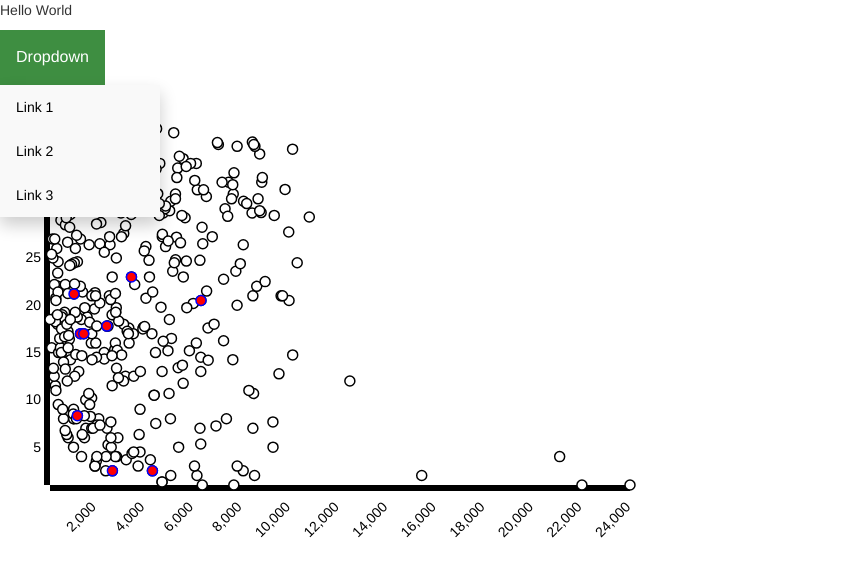
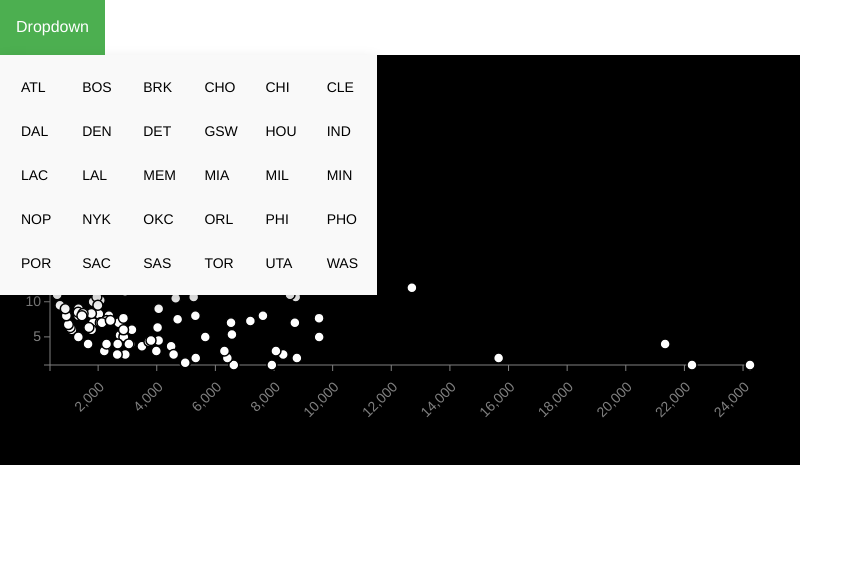
Before and after one commit to briancbarrow/node-capstone, a website: page public/index.html in a window 1280 px wide. Both pictures are taken after a click on the button "Dropdown". Shown: the whole page, without its empty margins (0-863 px from the left). Drawn offline with nearby package versions, Linux system fonts and the light colour scheme; a web font is replaced by a local one.

Commit message:
Adjusted graph size, axis width, colors, added dropdown

```diff
--- a/public/index.html
+++ b/public/index.html
@@ -11,16 +11,51 @@
     <script src='https://cdnjs.cloudflare.com/ajax/libs/jquery/2.2.2/jquery.min.js'></script>
     <script src="index.js"></script>
 </head>
-<p>Hello World</p>
-
 <body>
 
     <div class="dropdown">
       <button class="dropbtn">Dropdown</button>
       <div id="myDropdown" class="dropdown-content">
-        <a href="#">Link 1</a>
-        <a href="#">Link 2</a>
-        <a href="#">Link 3</a>
+        <div class="row">
+            <a class="col-xs-2" href='#'>ATL</a>
+            <a class="col-xs-2" href='#'>BOS</a>
+            <a class="col-xs-2" href='#'>BRK</a>
+            <a class="col-xs-2" href='#'>CHO</a>
+            <a class="col-xs-2" href='#'>CHI</a>
+            <a class="col-xs-2" href='#'>CLE</a>
+        </div>
+        <div class="row">
+            <a class="col-xs-2" href='#'>DAL</a>
+            <a class="col-xs-2" href='#'>DEN</a>
+            <a class="col-xs-2" href='#'>DET</a>
+            <a class="col-xs-2" href='#'>GSW</a>
+            <a class="col-xs-2" href='#'>HOU</a>
+            <a class="col-xs-2" href='#'>IND</a>
+        </div>
+        <div class="row">
+            <a class="col-xs-2" href='#'>LAC</a>
+            <a class="col-xs-2" href='#'>LAL</a>
+            <a class="col-xs-2" href='#'>MEM</a>
+            <a class="col-xs-2" href='#'>MIA</a>
+            <a class="col-xs-2" href='#'>MIL</a>
+            <a class="col-xs-2" href='#'>MIN</a>
+        </div>
+        <div class="row">
+            <a class="col-xs-2" href='#'>NOP</a>
+            <a class="col-xs-2" href='#'>NYK</a>
+            <a class="col-xs-2" href='#'>OKC</a>
+            <a class="col-xs-2" href='#'>ORL</a>
+            <a class="col-xs-2" href='#'>PHI</a>
+            <a class="col-xs-2" href='#'>PHO</a>
+        </div>
+        <div class="row">
+            <a class="col-xs-2" href='#'>POR</a>
+            <a class="col-xs-2" href='#'>SAC</a>
+            <a class="col-xs-2" href='#'>SAS</a>
+            <a class="col-xs-2" href='#'>TOR</a>
+            <a class="col-xs-2" href='#'>UTA</a>
+            <a class="col-xs-2" href='#'>WAS</a>
+        </div>
       </div>
     </div>
 
--- a/public/index.js
+++ b/public/index.js
@@ -1,6 +1,6 @@
 $('document').ready(function() {
-    var height = screen.height * .75,
-    width = screen.width * .85,
+    var height = screen.height * .60,
+    width = screen.width * 1.00,
     padding = 50;
 
     function myFunction() {
@@ -36,7 +36,9 @@ $('document').ready(function() {
                         .append('svg')
                         .attr('id', 'main-svg')
                         .attr('height', height +  padding)
-                        .attr('width', width);
+                        .attr('width', width)
+                        .attr('fill', 'gray')
+                        .style('background-color', 'black')
 
 
             var yDomain = d3.extent(players, function(d) {
@@ -70,6 +72,7 @@ $('document').ready(function() {
                 .call(xAxis)
                 .selectAll('text')
                 .style('text-anchor', 'end')
+                .style('fill', 'gray')
                 .attr('dx', '-.8em')
                 .attr('dy', '.855em')
                 .attr('transform', 'rotate(-45)');
@@ -105,7 +108,9 @@ $('document').ready(function() {
 
             dots.on('mouseover', function(d) {
                 d3.select(this)
-                    .style('fill', 'green');
+                    .style('fill', 'gray')
+                    .style('stroke', 'white')
+                    .attr('r', 6);
 
 
                 tool.transition()
@@ -121,7 +126,8 @@ $('document').ready(function() {
 
             dots.on('mouseout', function(d) {
                 d3.select(this)
-                    .style('fill', '#fff');
+                    .style('fill', '#fff')
+                    .attr('r', 4);
                 tool.transition()
                     .duration(500);
                 tool.html('')
@@ -129,12 +135,13 @@ $('document').ready(function() {
             });
 
             var selectTeam = function(team) {
+                console.log('triggered Select Team')
                 var Tmdots = viz.selectAll('.Tmdots')
                             .data(players)
                             .enter()
                             .append('circle')
                             .attr('class', 'Tmdots')
-                            .attr('r', 5)
+                            .attr('r', 6)
                             .attr('transform', function(dot) {
                                 if(dot.Tm === team) {
                                     var y = yScale(parseFloat(dot.avgMin));
@@ -174,14 +181,17 @@ $('document').ready(function() {
                 });
             };
 
-            selectTeam('UTA');
+            // selectTeam('UTA');
+            $('#myDropdown').on('click', function(e) {
+                d3.selectAll(".Tmdots").remove();
+                var team = e.target.text;
+                selectTeam(team);
+            });
         });
         $('.dropbtn').on('click', function() {
             myFunction();
         });
-        $('#myDropdown').on('click', function(e) {
-            console.log(e.target.text);
-        });
+
     };
 
     moneyPerMinute();
--- a/public/main.css
+++ b/public/main.css
@@ -1,5 +1,11 @@
 .tool-text {
     color: #fff;
+}
+
+.axis path, .axis line {
+    fill: none;
+    stroke: gray;
+    stroke-width: 1;
 }
 
 /* Dropdown Button */
@@ -14,13 +20,12 @@
 
 /* Dropdown button on hover & focus */
 .dropbtn:hover, .dropbtn:focus {
-    background-color: #3e8e41;
 }
 
 /* The container <div> - needed to position the dropdown content */
 .dropdown {
-    position: relative;
-    display: inline-block;
+    /*position: relative;*/
+    /*display: inline-block;*/
 }
 
 /* Dropdown Content (Hidden by Default) */
@@ -29,7 +34,9 @@
     position: absolute;
     background-color: #f9f9f9;
     min-width: 160px;
+    max-width: 400px;
     box-shadow: 0px 8px 16px 0px rgba(0,0,0,0.2);
+    padding: 10px 20px;
 }
 
 /* Links inside the dropdown */
```
